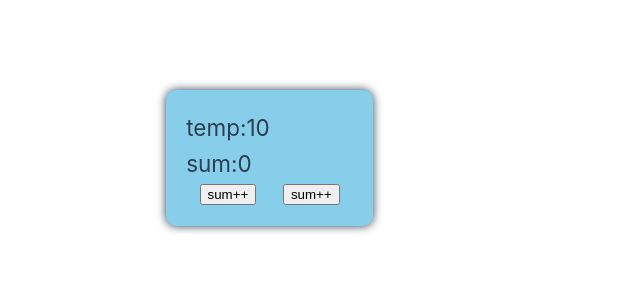
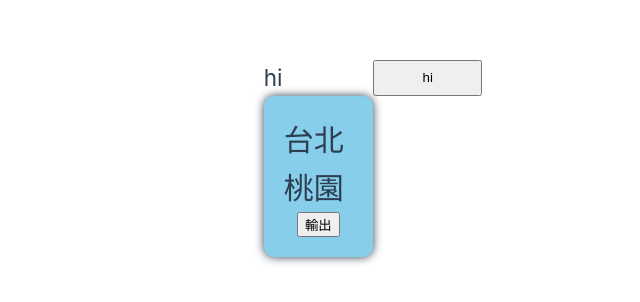
Before and after one commit to CuttleFish999/Vue, a Vue app: page / in a window 1280 px wide. Shown: the part 242-544 px from the top of the page, without its empty margins (267-907 px from the left). Built offline with nearby package versions, Linux system fonts and the light colour scheme.

Commit message:
refElement

```diff
--- a/src/App.vue
+++ b/src/App.vue
@@ -1,23 +1,28 @@
 <template>
-  <Person/>
+  <h2 ref="title2">hi</h2>
+  <button @click="showLog">hi</button>
+  <Person />
 </template>
 
-<script lang="ts">
-    import Person from './components/Preson.vue'
-    export default{
-      name: 'App',
-      components:{Person}
-    }
+<script lang="ts" setup name="App">
+import Person from './components/Preson.vue'
+import {ref} from 'vue'
 
+
+let title2 = ref()
+
+
+function showLog() {
+  console.log(title2.value)
+}
 </script>
 
 
 <style>
-
-  .app{
-    background-color: #ddd;
-    box-shadow:  0 0 10px;
-    border-radius: 10px;
-    padding: 20px;
-  }
+.app {
+  background-color: #ddd;
+  box-shadow: 0 0 10px;
+  border-radius: 10px;
+  padding: 20px;
+}
 </style>
--- a/src/components/Preson.vue
+++ b/src/components/Preson.vue
@@ -1,9 +1,9 @@
 <template>
     <div class="person">
-        <h2>temp:{{ temp }}</h2>
-        <h2>sum:{{ sum }}</h2>
-        <button @click="changeTemp">sum++</button>
-        <button @click="changeSum">sum++</button>
+       <h1 ref="title2">台北</h1>
+       <h1 id="title2">桃園</h1>
+
+       <button @click="showLog">輸出</button>
     </div>
 </template>
 
@@ -12,30 +12,12 @@
 <script setup lang="ts" name="Person">
 import { ref, watch , watchEffect } from 'vue'
 
-let temp = ref(10)
-let sum = ref(0)
+let title2 = ref()
 
-function changeSum() {
-    sum.value++
+
+function showLog(){
+    console.log(title2.value)
 }
-
-function changeTemp(){
-    temp.value += 10
-}
-
-// watch([temp , sum],(value)=>{
-//     let [newTemp , newSum] = value
-//     console.log(newTemp,newSum)
-//     if(newTemp >= 60 || newSum >= 80){
-//         console.log("get")
-//     }
-// })
-
-watchEffect(()=>{
-    if(temp.value >= 60 || sum.value >= 3){
-        console.log("get")
-    }
-})
 
 
 </script>
```
